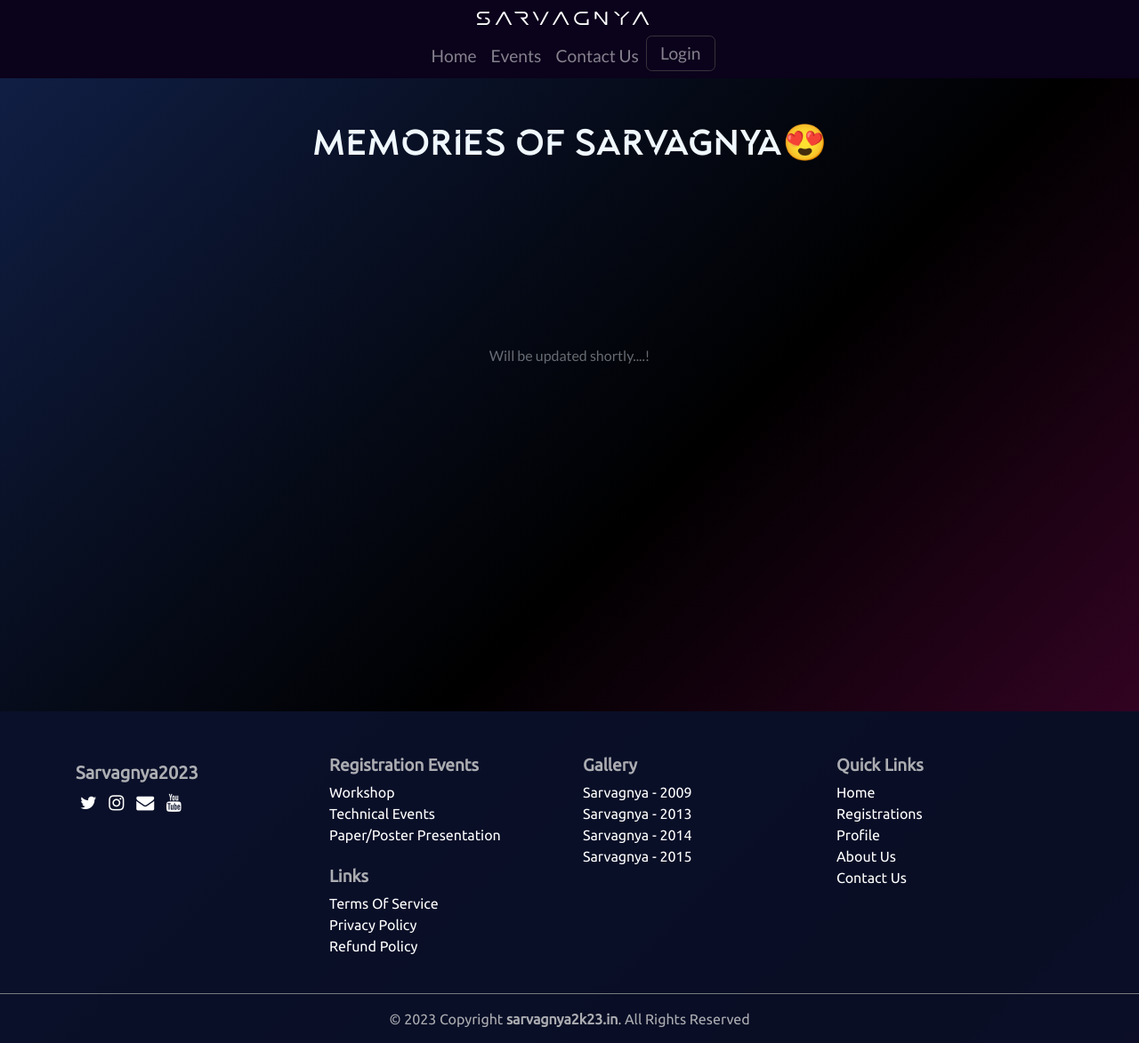
After one commit to harsha-vardhan-reddy-07/sarvagnya2k23, a PHP site: page /sarva/memories.php in a window 1280 px wide. The commit adds this page. Shown: the whole page at 89% size. Run offline with PHP 8.4, Linux system fonts and the light colour scheme; some libraries are stand-ins or nearby versions; some web fonts are replaced.

Commit message:
design updates

```diff
--- a/components/footer.php
+++ b/components/footer.php
@@ -1,12 +1,12 @@
-<footer id="footer" style="background: #171a29; z-index: 2; position:relative;">
+<footer id="footer" style="background: #0a1028ed; z-index: 2; position:relative;">
     <div class="footer-top">
         <div class="container">
             <div class="row">
 
-                <div class="col-lg-3 col-md-6">
-                    <a class="navbar-brand font-weight-bold" href="index.php">Sarvagnya<span
-                            style="color:#fff;">2023</span> </a>
-                    <div class="social-links">
+                <div class="col-lg-3 col-md-6" style="color:#d3d3d3cf;">
+                    <a class="navbar-brand font-weight-bold" href="index.php" style="color:#d3d3d3cf;">Sarvagnya<span
+                        style="color:#d3d3d3cf;">2023</span> </a>
+                    <div class="social-links" style="color:#d3d3d3cf;">
 
                         <a target="_blank" aria-label="Twitter"
                             href="https://twitter.com/Sarvagnya_2K23" class="facebook"> <i
@@ -23,16 +23,16 @@
 
                 </div>
 
-                <div class="col-lg-3 col-md-6">
-                    <h2 class="info-heading font-weight-bold">Registration Events</h2>
-                    <ul>
+                <div class="col-lg-3 col-md-6" style="color:#d3d3d3cf;">
+                    <h2 class="info-heading font-weight-bold" style="color:#d3d3d3cf;">Registration Events</h2>
+                    <ul style="color:#d3d3d3cf;">
                         <li><a href="<?php echo $base_url ?>/events">Workshop</a></li>
                         <li><a href="<?php echo $base_url ?>/events">Technical Events</a></li>
                         <li><a href="<?php echo $base_url ?>/events">Paper/Poster Presentation</a></li>
                     </ul>
                 <br>
-                    <h2 class="info-heading font-weight-bold">Links</h2>
-                    <ul>
+                    <h2 class="info-heading font-weight-bold" style="color:#d3d3d3cf;">Links</h2>
+                    <ul style="color:#d3d3d3cf;">
 
                        <li><a href="<?php echo $base_url ?>/terms_of_service.php">Terms Of Service</a></li>
                         <li><a href="<?php echo $base_url ?>/privacy_policy.php">Privacy Policy</a></li>
@@ -42,8 +42,8 @@
                 </div>
 
                 <div class="col-lg-3 col-md-6">
-                    <h2 class="info-heading font-weight-bold">Gallery</h2>
-                    <ul>
+                    <h2 class="info-heading font-weight-bold" style="color:#d3d3d3cf;">Gallery</h2>
+                    <ul style="color:#d3d3d3cf;">
 
                         <li><a href="<?php echo $base_url ?>/gallery-2009">Sarvagnya - 2009</a></li>
                         <li><a href="<?php echo $base_url ?>/gallery-2013">Sarvagnya - 2013</a></li>
@@ -53,8 +53,8 @@
                 </div>
 
                 <div class="col-lg-3 col-md-6">
-                    <h2 class="info-heading font-weight-bold">Quick Links</h2>
-                    <ul>
+                    <h2 class="info-heading font-weight-bold" style="color:#d3d3d3cf;">Quick Links</h2>
+                    <ul style="color:#d3d3d3cf;">
                         <li><a href="<?php echo $base_url ?>/index.php">Home</a></li>
                         <li><a href="<?php echo $base_url ?>/registrations.php">Registrations</a></li>
                         <li><a href="<?php echo $base_url ?>/profile">Profile</a></li>
@@ -67,11 +67,11 @@
             </div>
         </div>
     </div>
-    <hr style="background-color: rgb(187, 187, 187);">
-    <div class="container">
-        <div class="copyright-virtual text-center">
+    <hr style="background-color: rgba(187, 187, 187, 0.71);">
+    <div class="container" style="color:#d3d3d3cf;">
+        <div class="copyright-virtual text-center" style="color:#d3d3d3cf;">
             &copy; <?php echo date('Y') ?> Copyright <strong><a href="https://sarvagnya2k23.in/"
-                    style="color:#fff;">sarvagnya2k23.in</a></strong>. All Rights Reserved
+                    style="color:#d3d3d3cf;">sarvagnya2k23.in</a></strong>. All Rights Reserved
         </div>
     </div>
 </footer>
--- a/index.php
+++ b/index.php
@@ -536,6 +536,7 @@ require_once "components/database.php";
         <p>Will be updated shortly....!</p>
     </section>
 
+    <hr style="border: 1px solid #75757571; margin: 0 5%;">
 
     <!-- Memories page -->
 
@@ -548,7 +549,7 @@ require_once "components/database.php";
         <div>
         <h1>FLASHBACK CHRONICLES</h1>
         <p>Get ready to time travel down memory lane as we revisit the mind-blowing moments from past editions of <span>Sarvagnya</span> - our tech fest extravaganza!</p>
-        <a href="#">Let's time travel...!</a>
+        <a href="memories.php">Let's time travel...!</a>
         </div>
     </section>
 
--- /dev/null
+++ b/memories.php
@@ -0,0 +1,100 @@
+
+<?php
+session_start();
+
+$_SESSION['url'] = (isset($_SERVER['HTTPS']) && $_SERVER['HTTPS'] === 'on' ?
+				"https" : "http") . "://" . $_SERVER['HTTP_HOST'] .
+				$_SERVER['REQUEST_URI'];
+
+
+$auth = isset($_SESSION['access_token']) || isset($_SESSION['id']) && isset($_SESSION['username']) && isset($_SESSION['email']);
+require_once "components/database.php";
+
+?>
+
+
+
+
+<!DOCTYPE html>
+<html lang="en">
+<head>
+    <meta charset="UTF-8">
+    <meta http-equiv="X-UA-Compatible" content="IE=edge">
+    <meta name="viewport" content="width=device-width, initial-scale=1.0">
+    <title>Memories of Sarvagnya</title>
+    <?php require_once 'components/links.php'; ?>
+    <link rel="preconnect" href="https://fonts.googleapis.com">
+
+    <style>
+
+body{
+            margin: 0;
+            padding: 0;
+            background: rgb(70,5,48);
+            background: linear-gradient(-45deg, rgb(50, 3, 34) 0%, rgba(0,0,0,1) 38%, rgba(17,32,72,1) 99%);
+            background-attachment: fixed;
+        }
+
+        /* Scroll bar */
+
+        ::-webkit-scrollbar-thumb {
+            background-color: #d97e7e;
+            border-radius: 10px;
+            border: 5px;
+        }
+        ::-webkit-scrollbar-track {
+            background-color: transparent;
+        }
+        ::-webkit-scrollbar {
+            width: 10px;
+            background-color: #e8e8e800;
+            display: none;
+        }
+
+.Gallery{
+            height: 100vh;
+            background-color: transparent;
+            padding-top: 10vh;
+            text-align: center;
+        }
+        .Gallery h1{
+            color: aliceblue;
+            font-family: blackpast;
+            padding-top: 5%;
+            font-size: 2.5rem;
+        }
+        .Gallery p{
+            color: rgba(240, 248, 255, 0.42);
+            padding-top: 15%;
+            font-size: 1rem;
+        }
+        @media screen and (max-width:700px){
+            .Gallery p{
+                padding-top: 30vh;
+            }
+        }
+</style>
+
+</head>
+<body>
+
+<?php require_once 'components/navbar.php'; ?>
+
+
+<section class="Gallery">
+        <h1>Memories of Sarvagnya😍</h1>
+        <p>Will be updated shortly....!</p>
+</section>
+
+<?php require_once 'components/footer.php'; ?>
+
+
+<!-- navbar visibility -->
+
+<script>
+    const navbar = document.querySelector('#navbar');
+    navbar.classList.add('visible');
+</script>
+
+</body>
+</html>
```
Also changed, not shown: contact_us.php (+15 -0 lines), events.php (+15 -0 lines), profile.php (+14 -0 lines).
